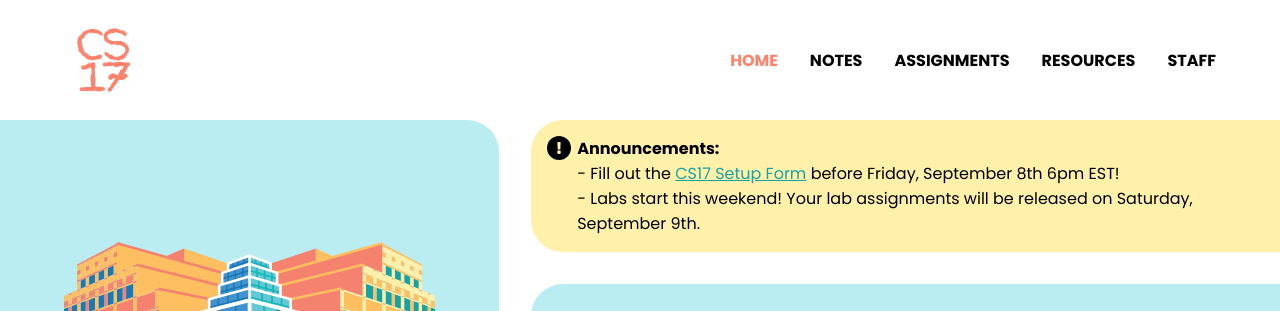
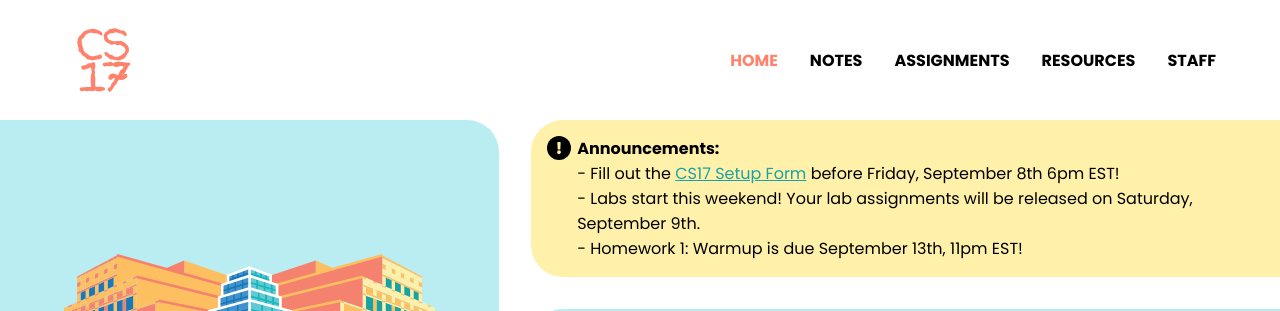
Before and after one commit to cs17-fall2023/cs17-fall2023.github.io, a React (Create React App) app: page / in a window 1280 px wide. Shown: the top 311 px of the page. Built offline with nearby package versions, Linux system fonts and the light colour scheme.

Commit message:
add announcement

```diff
--- a/src/Pages/HomePage/HomePage.js
+++ b/src/Pages/HomePage/HomePage.js
@@ -121,6 +121,8 @@ class HomePage extends React.Component {
 								</a> before Friday, September 8th 6pm EST!
 							<br/>
 							- Labs start this weekend! Your lab assignments will be released on Saturday, September 9th.
+							<br/>
+							- Homework 1: Warmup is due September 13th, 11pm EST!
 							</p>
 						</div>
 					</div>
```
